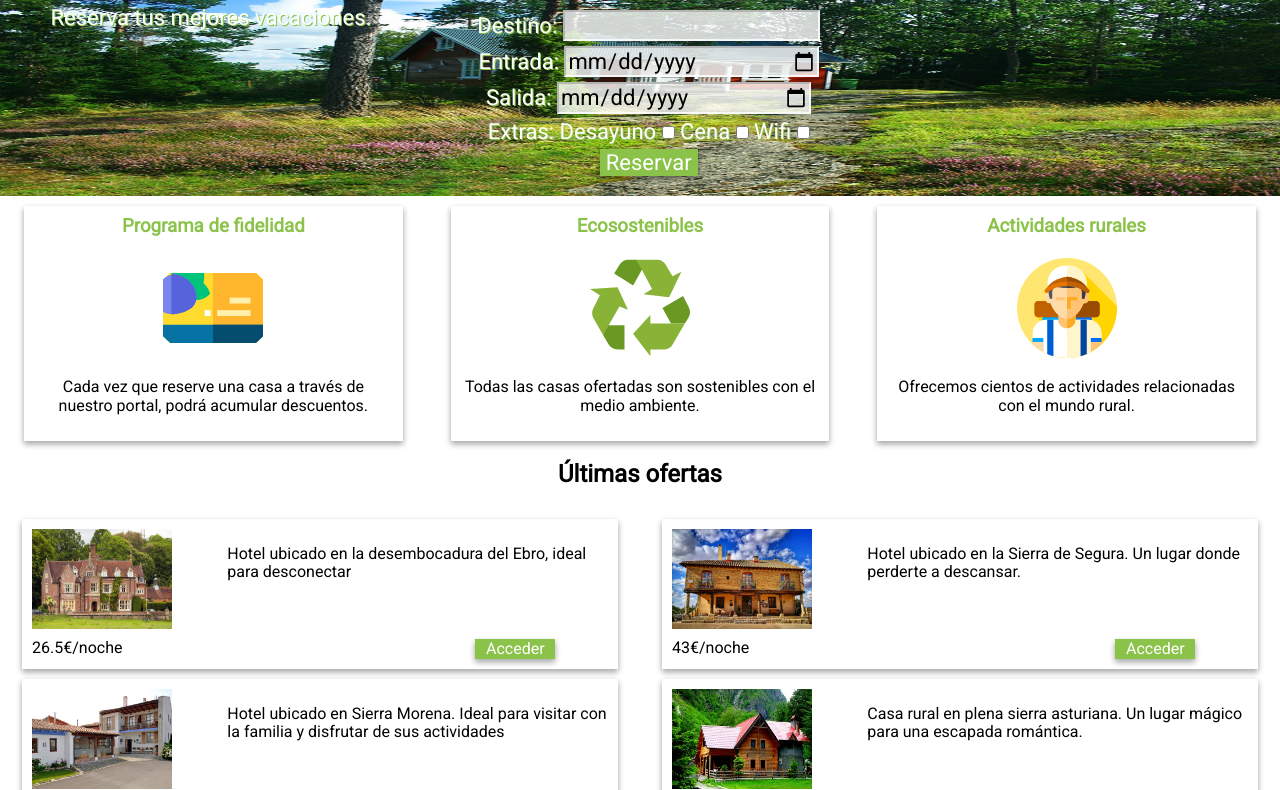
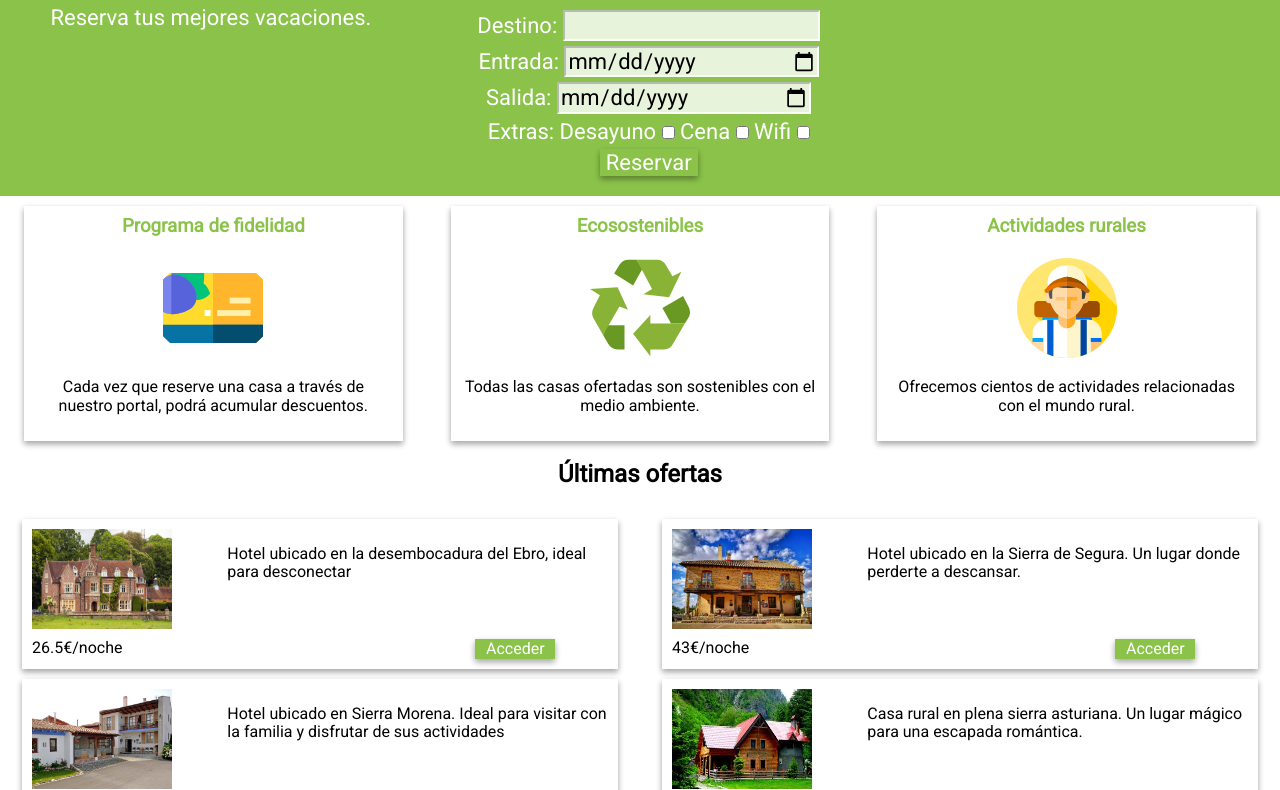
Before and after one commit to MNavarroM/mnavarrom.github.io, a plain HTML site: page Diseño interfaces/practicas/casas_rurales/index.html in a window 1280 px wide. Shown: the part 53-843 px from the top of the page. Drawn offline with Linux system fonts and the light colour scheme.

Commit message:
casas rurales

```diff
--- a/Diseño interfaces/practicas/casas_rurales/css/style.css
+++ b/Diseño interfaces/practicas/casas_rurales/css/style.css
@@ -16,9 +16,10 @@ header{
 #buscador{
     color: white;
     text-shadow: #8BC34A 1px 1px;
-    background-image: url("../casa1.jpg");
+    *background-image: url("../casa1.jpg");
+    background-color: #8BC34A;
     background-repeat: no-repeat;
-    background-size: 100% 100%;
+    background-size: cover;
     font-size: 22px;
     text-align: center;
     padding: 20px 0;
@@ -135,7 +136,9 @@ footer div{
 
 @media (min-width:600px){
     #buscador{
+        *background-image: url("../casa2.jpg");
         display: grid;
+        *background-size: cover;
         grid-template-columns: repeat(6,auto);
         grid-template-rows: repeat(6,auto);
         grid-area: ". . . . . ."
@@ -164,3 +167,6 @@ footer div{
     }
 
 }
+
+@media (min-width:1366px)  {
+}
```
Also changed, not shown: Diseño interfaces/practicas/casas_rurales/casa2.jpg, Diseño interfaces/practicas/casas_rurales/casa3.jpg.
